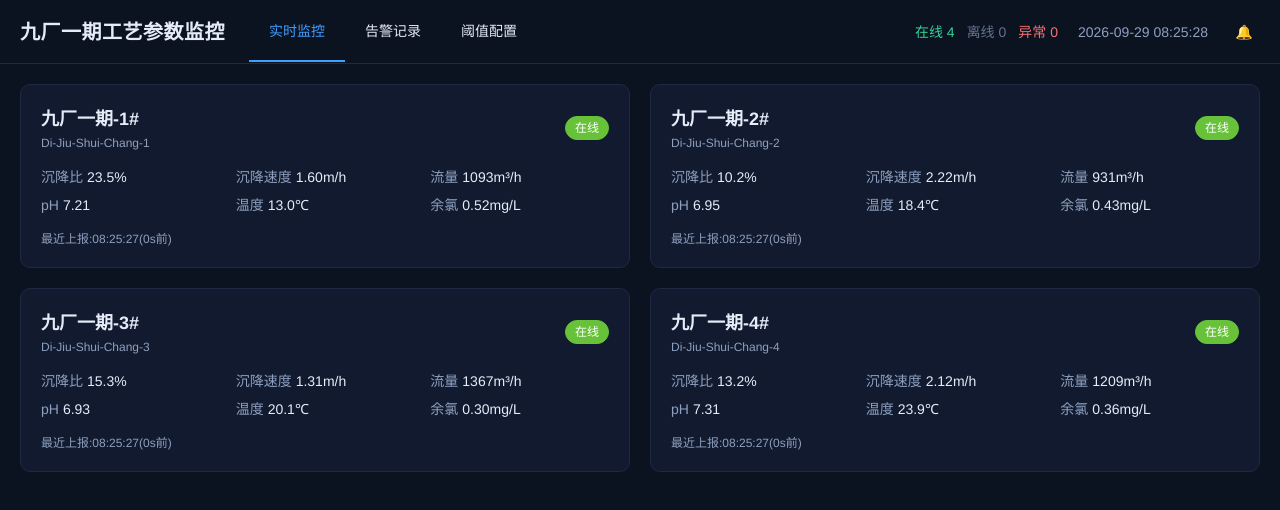
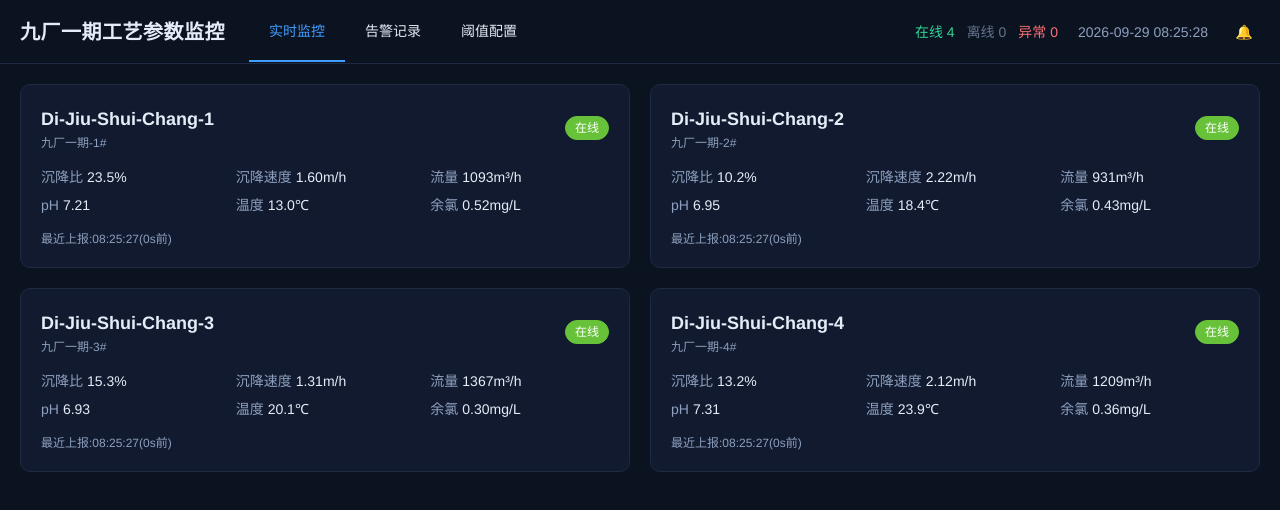
Before and after one commit to wangsiweiTvT/sc-front, a Vue app: page /#/monitor in a window 1280 px wide. Shown: the top 510 px of the page. Built offline with nearby package versions, Linux system fonts and the light colour scheme; no server answers.

Commit message:
ui: 监控卡片主标题改为设备编号,名称降为副标题
Co-Authored-By: Claude Code <noreply@anthropic.com>

```diff
--- a/src/components/DeviceCard.vue
+++ b/src/components/DeviceCard.vue
@@ -31,8 +31,8 @@ function violationFor(key: ParamKey) {
   >
     <div class="flex items-center justify-between">
       <div>
-        <div class="text-lg font-semibold">{{ device.name }}</div>
-        <div class="sc-dim mt-0.5 text-xs">{{ device.clientId }}</div>
+        <div class="text-lg font-semibold">{{ device.clientId }}</div>
+        <div class="sc-dim mt-0.5 text-xs">{{ device.name }}</div>
       </div>
       <StatusBadge :status="statusInfo?.status ?? 'offline'" />
     </div>
```
Also changed, not shown: 1 other file (tests, documents, lock files or other folders).
